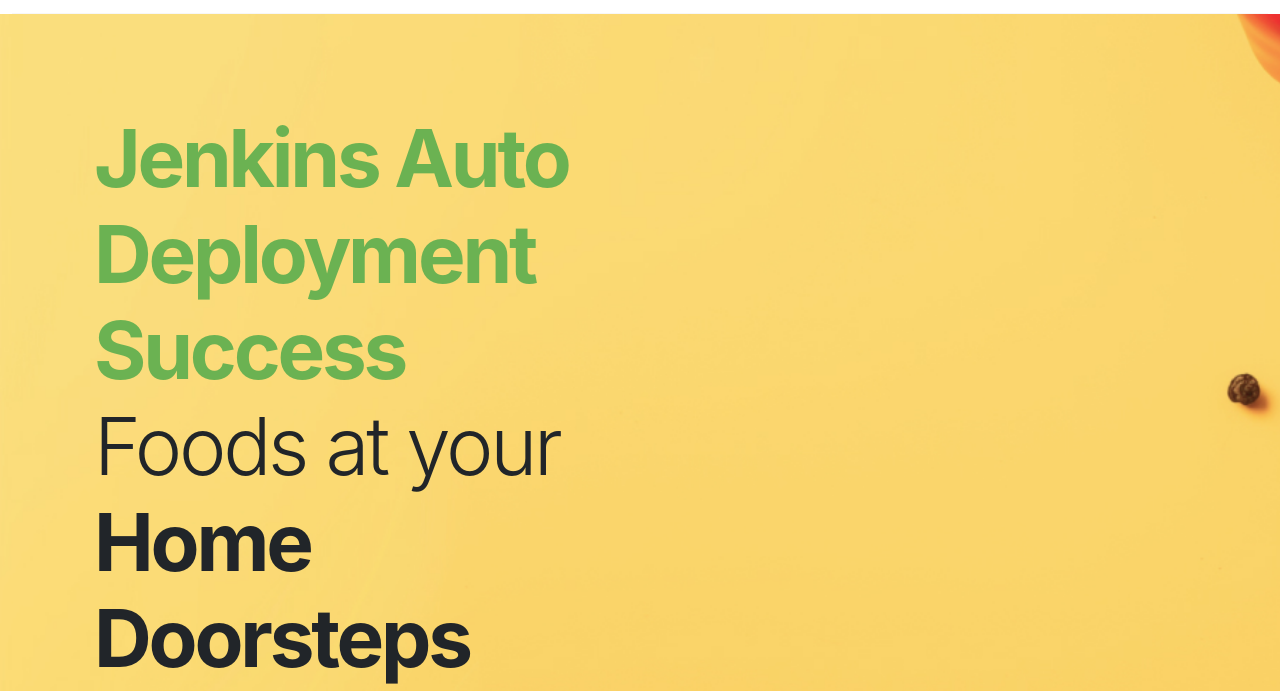
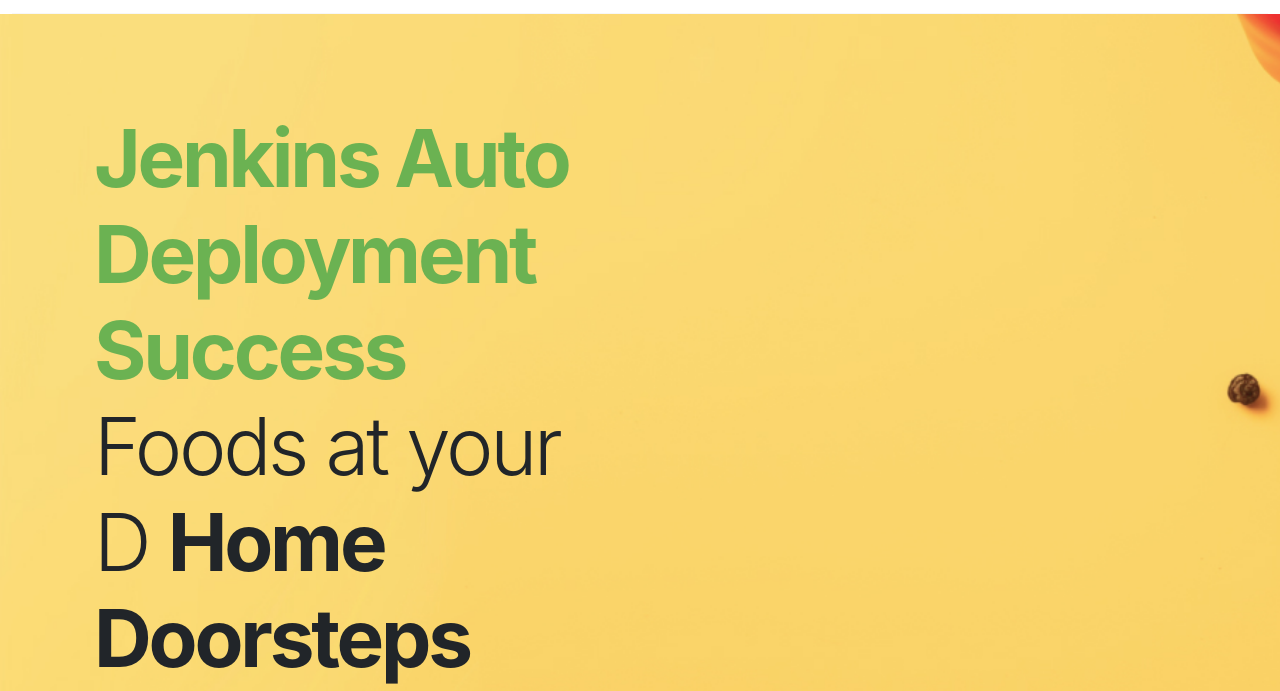
Before and after one commit to poorna-AIT/Food, a plain HTML site: page index.html in a window 1280 px wide. Shown: the part 71-762 px from the top of the page. Drawn offline with nearby package versions, Linux system fonts and the light colour scheme.

```diff
--- a/index.html
+++ b/index.html
@@ -348,7 +348,7 @@
       <div class="container-lg">
         <div class="row">
           <div class="col-lg-6 pt-5 mt-5">
-            <h2 class="display-1 ls-1"><span class="fw-bold text-primary">Jenkins Auto Deployment Success</span> Foods at your <span class="fw-bold">Home
+            <h2 class="display-1 ls-1"><span class="fw-bold text-primary">Jenkins Auto Deployment Success</span> Foods at your D <span class="fw-bold">Home
             Doorsteps</span></h2>
             <p class="fs-4">Dignissim massa diam elementum.</p>
             <div class="d-flex gap-3">
```
